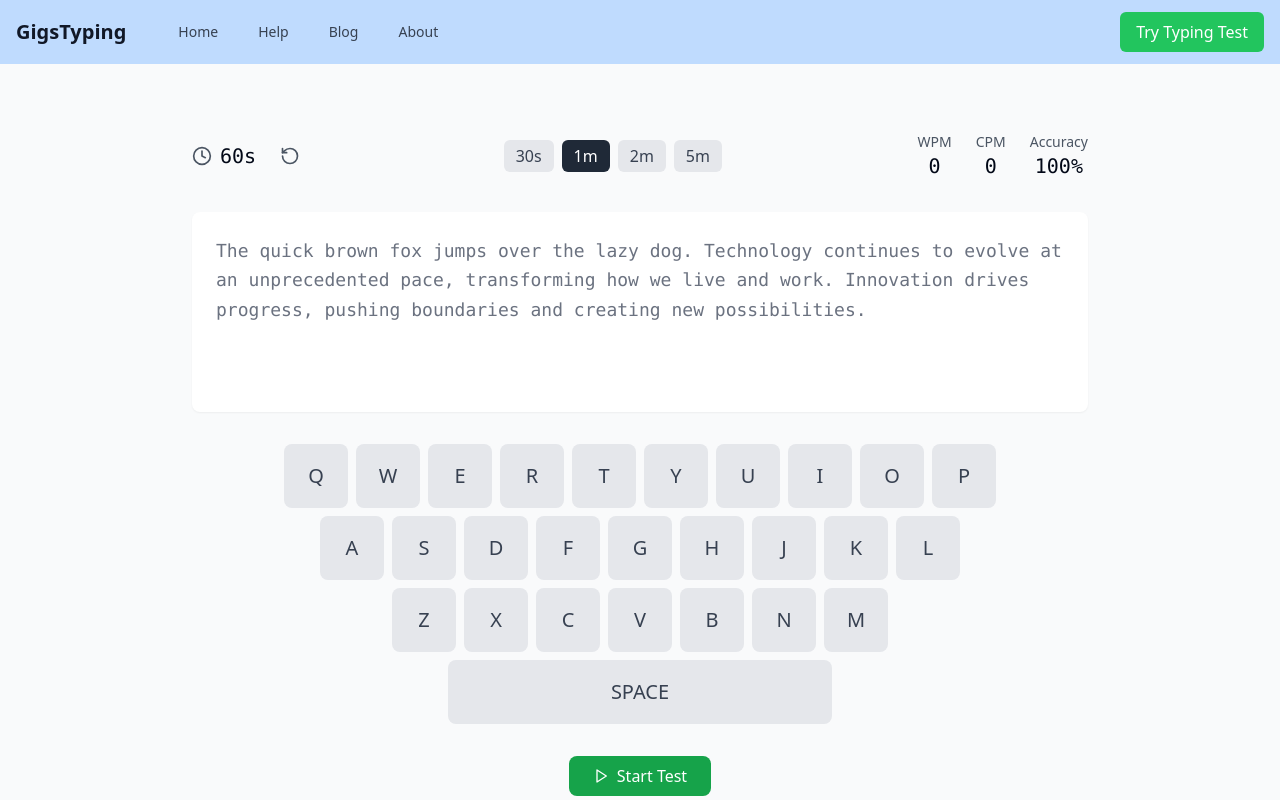
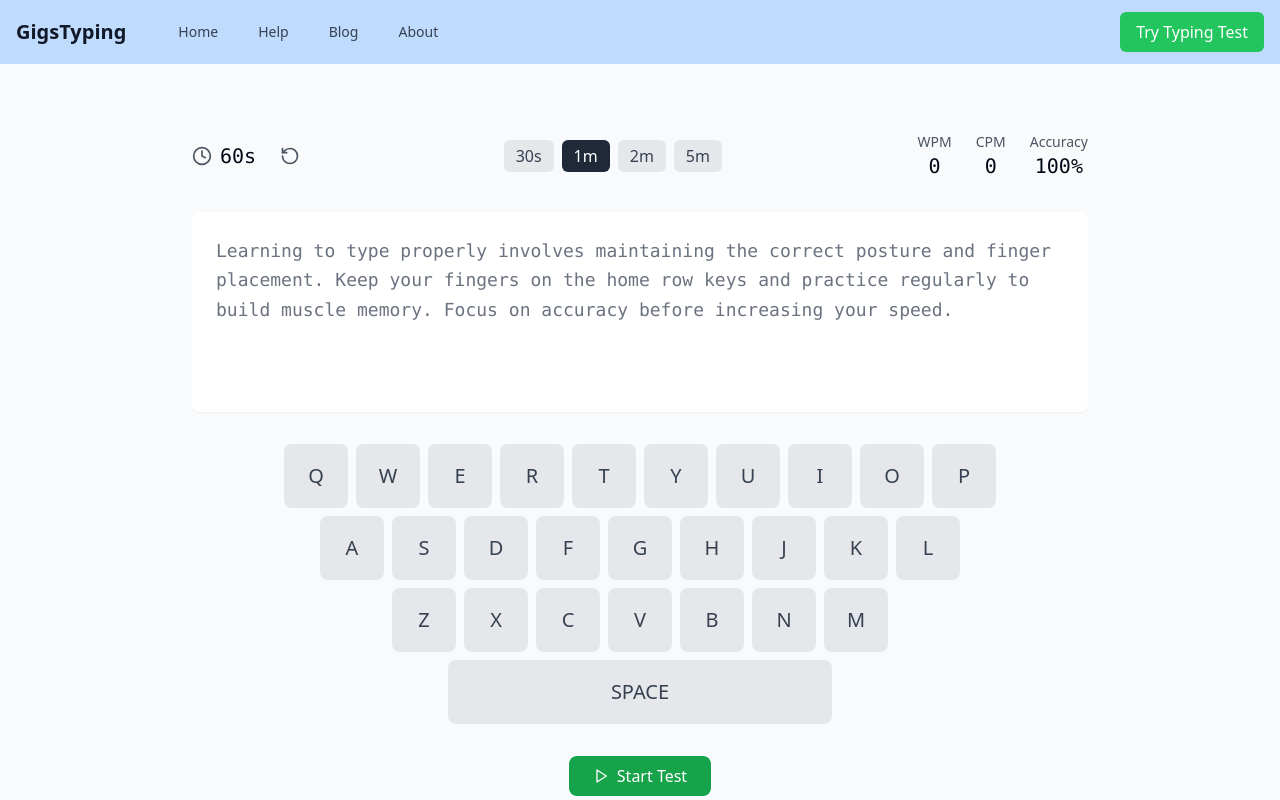
Before and after one commit to gkwickramaarachchi/typing-speed-test, a React (Vite) app: page /typing-test in a window 1280 px wide. Shown: the top 800 px of the page. Built offline with nearby package versions, Linux system fonts and the light colour scheme.

Commit message:
Adjust sample text based on timer
The sample text will now be adjusted based on the selected timer duration (30s, 1m, 2m, 5m).  This ensures that the text length is appropriate for the chosen time limit.

```diff
--- a/src/components/TypingTest.tsx
+++ b/src/components/TypingTest.tsx
@@ -7,18 +7,28 @@ import {
   DialogTitle,
 } from "@/components/ui/dialog";
 
-const TEXT_SAMPLES = [
-  `The quick brown fox jumps over the lazy dog. Technology continues to evolve at an unprecedented pace, transforming how we live and work. Innovation drives progress, pushing boundaries and creating new possibilities.`,
-  `As the sun sets behind the mountains, casting long shadows across the valley, a gentle breeze rustles through the autumn leaves. The changing seasons bring a symphony of colors, from vibrant reds to deep golds.`,
-  `Scientists explore the frontiers of space, uncovering mysteries that have puzzled humanity for centuries. Each discovery brings us closer to understanding our place in the vast cosmos.`,
-  `The digital revolution has transformed the way we communicate, learn, and interact with the world around us. Social media platforms connect people across continents, while artificial intelligence reshapes industries.`,
-  `In the realm of programming, functions are fundamental building blocks that enable code reuse and modularity. They accept inputs, process data, and return outputs, forming the backbone of software development.`,
-  `The art of typing requires practice, patience, and proper technique. Maintaining the correct posture and finger placement on the home row keys is essential for developing speed and accuracy.`,
-  `Database management systems store, organize, and retrieve vast amounts of information efficiently. SQL queries enable powerful data manipulation and analysis capabilities for modern applications.`,
-  `Web development encompasses both frontend and backend technologies. HTML structures content, CSS styles the presentation, and JavaScript adds interactivity to create dynamic user experiences.`,
-  `Version control systems like Git track changes, facilitate collaboration, and maintain project history. Branches enable parallel development while merges combine different lines of work.`,
-  `Artificial intelligence algorithms process data, recognize patterns, and make predictions. Machine learning models improve through training, adapting their behavior based on new information.`
-];
+const TEXT_SAMPLES = {
+  30: [
+    `The quick brown fox jumps over the lazy dog. This short text is designed for a 30-second typing test, allowing users to focus on accuracy and speed in a brief session.`,
+    `Programming requires attention to detail and precise typing skills. Each character matters when writing code, making accuracy essential for developers.`,
+    `Practice makes perfect when it comes to typing. Regular short sessions help build muscle memory and improve overall typing performance.`
+  ],
+  60: [
+    `As technology continues to evolve, typing skills become increasingly important in our digital world. The ability to type quickly and accurately enhances productivity and communication efficiency. Modern workplaces demand proficient typing abilities.`,
+    `Learning to type properly involves maintaining the correct posture and finger placement. Keep your fingers on the home row keys and practice regularly to build muscle memory. Focus on accuracy before increasing your speed.`,
+    `The art of touch typing requires dedication and consistent practice. Start with the home row keys and gradually build up your speed while maintaining accuracy. Remember that proper technique is more important than raw speed.`
+  ],
+  120: [
+    `In the realm of computer programming, efficient typing is a valuable skill that enhances productivity. Developers spend countless hours writing code, debugging applications, and documenting their work. The ability to type quickly and accurately can significantly impact their workflow. Modern integrated development environments (IDEs) offer powerful features that complement strong typing abilities.`,
+    `The digital age has transformed how we interact with computers and devices. From social media communications to professional emails, typing has become an essential skill in both personal and professional contexts. As technology continues to advance, the importance of efficient typing grows. Regular practice and proper technique contribute to improved typing speed and accuracy.`,
+    `Learning to type efficiently involves understanding proper finger placement and developing muscle memory. The home row keys serve as anchors for touch typing, with each finger responsible for specific keys. Practice sessions should focus on accuracy before speed, allowing proper technique to become natural and automatic. Consistent practice leads to improved performance.`
+  ],
+  300: [
+    `The evolution of technology has fundamentally changed how we work and communicate in the modern world. From the early days of mechanical typewriters to today's advanced computing systems, the ability to type efficiently has become increasingly crucial. Professional environments demand quick and accurate typing skills, whether for content creation, programming, or general communication. Understanding proper typing technique and maintaining good habits can significantly impact productivity and reduce the risk of repetitive strain injuries. Regular practice sessions, combined with attention to posture and finger placement, help develop these essential skills. The digital age continues to emphasize the importance of proficient typing abilities across various professional fields and personal activities. As we progress further into the technological era, these skills become even more valuable for success in both academic and professional environments. The investment in developing strong typing abilities pays dividends throughout one's career and daily digital interactions.`,
+    `In the world of software development and computer programming, typing efficiency plays a crucial role in productivity and code quality. Developers spend significant time writing code, documenting features, and communicating with team members through various digital platforms. The ability to type quickly and accurately can significantly impact their workflow and output quality. Modern integrated development environments (IDEs) offer powerful features that complement strong typing abilities, enabling developers to focus more on problem-solving and less on the mechanical aspects of coding. Version control systems, code reviews, and collaborative development practices all benefit from efficient typing skills. As programming languages and development tools continue to evolve, the foundation of solid typing abilities remains crucial for professional success in the technology sector. Regular practice and proper technique contribute to improved coding speed and accuracy, ultimately enhancing overall development productivity.`,
+    `The digital revolution has transformed how we interact with computers and mobile devices in both personal and professional contexts. From social media communications to business emails, typing has become an essential skill that impacts daily productivity and effectiveness. Learning to type efficiently involves understanding proper finger placement and developing muscle memory through consistent practice. The home row keys serve as anchors for touch typing, with each finger responsible for specific keys on the keyboard. This systematic approach to typing helps build speed and accuracy over time, reducing errors and improving overall efficiency. As technology continues to advance, the importance of strong typing skills grows increasingly significant. Whether in academic settings, professional environments, or personal communication, the ability to type quickly and accurately enhances digital literacy and communication effectiveness. Regular practice sessions, focusing first on accuracy and then on speed, help develop these crucial skills for success in the modern digital world.`
+  ]
+};
 
 const TIMER_OPTIONS = [
   { label: "30s", value: 30 },
@@ -34,7 +44,7 @@ const KEYBOARD_LAYOUT = [
 ];
 
 const TypingTest = () => {
-  const [text, setText] = useState(TEXT_SAMPLES[0]);
+  const [text, setText] = useState(TEXT_SAMPLES[60][0]);
   const [input, setInput] = useState("");
   const [timeLeft, setTimeLeft] = useState(60);
   const [selectedTime, setSelectedTime] = useState(60);
@@ -76,12 +86,17 @@ const TypingTest = () => {
     calculateStats();
   }, [calculateStats]);
 
+  useEffect(() => {
+    const randomIndex = Math.floor(Math.random() * TEXT_SAMPLES[selectedTime].length);
+    setText(TEXT_SAMPLES[selectedTime][randomIndex]);
+  }, [selectedTime]);
+
   const startTest = () => {
     if (!isActive && !isFinished) {
       if (selectedTime < 1) return;
 
-      const randomIndex = Math.floor(Math.random() * TEXT_SAMPLES.length);
-      setText(TEXT_SAMPLES[randomIndex]);
+      const randomIndex = Math.floor(Math.random() * TEXT_SAMPLES[selectedTime].length);
+      setText(TEXT_SAMPLES[selectedTime][randomIndex]);
       setTimeLeft(selectedTime);
       setInput("");
       setActiveKeys(new Set());
@@ -158,8 +173,8 @@ const TypingTest = () => {
     setWpm(0);
     setCpm(0);
     setAccuracy(100);
-    const randomIndex = Math.floor(Math.random() * TEXT_SAMPLES.length);
-    setText(TEXT_SAMPLES[randomIndex]);
+    const randomIndex = Math.floor(Math.random() * TEXT_SAMPLES[selectedTime].length);
+    setText(TEXT_SAMPLES[selectedTime][randomIndex]);
   };
 
   const renderText = () => {
```
